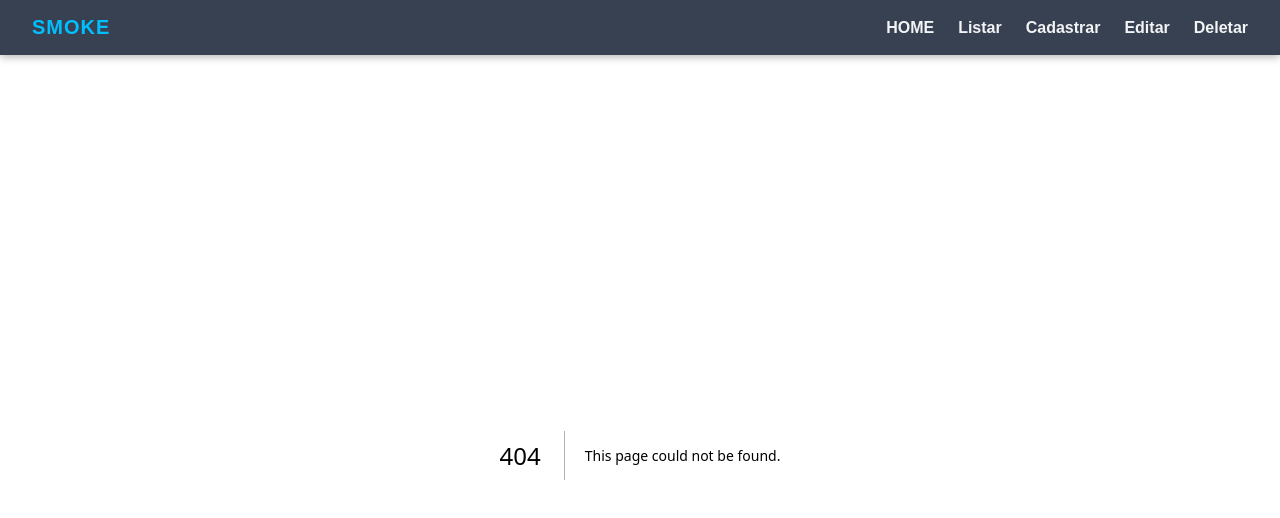
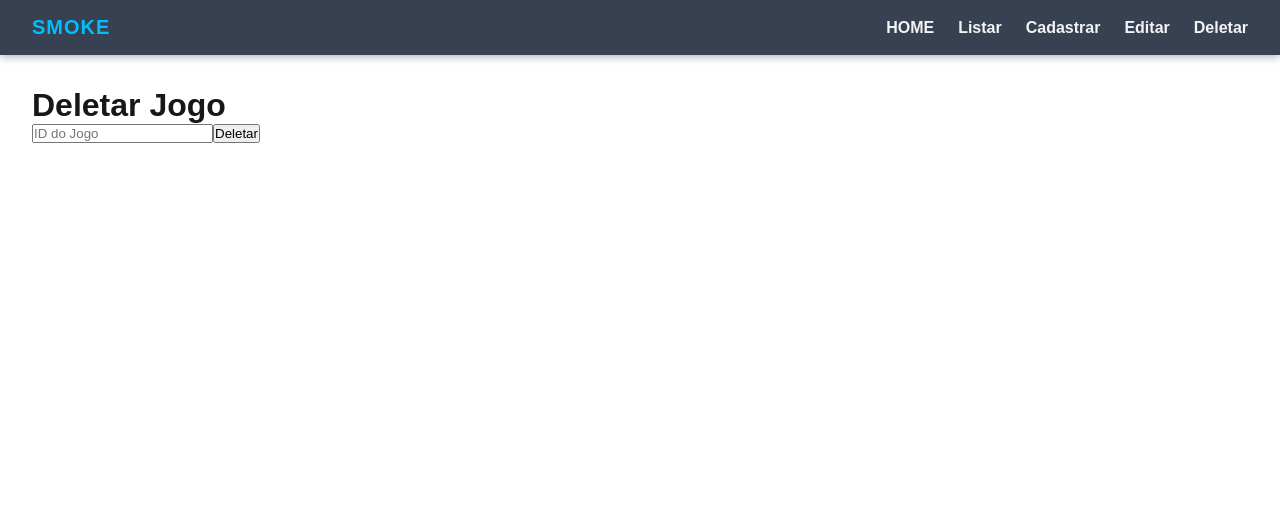
Before and after one commit to GuiKre/Smoke, a Next.js app in the folder Smoke/smoke-next/: page /game/delete in a window 1280 px wide. Before the commit this address had no page. Shown: the top 518 px of the page. Built offline with nearby package versions, Linux system fonts and the light colour scheme.

Commit message:
Adição do método delete a atualização do get

```diff
--- /dev/null
+++ b/Smoke/smoke-next/app/game/delete/page.tsx
@@ -0,0 +1,41 @@
+'use client';
+
+import { useState } from 'react';
+
+export default function DeleteGame() {
+  const [id, setId] = useState('');
+  const [mensagem, setMensagem] = useState('');
+
+  const deletar = async (e: React.FormEvent) => {
+    e.preventDefault();
+
+    try {
+      const resposta = await fetch(`http://localhost:5016/api/games/${id}`, {
+        method: 'DELETE'
+      });
+
+      if (!resposta.ok) throw new Error('Erro ao deletar jogo');
+
+      setMensagem('Jogo deletado com sucesso!');
+      setId('');
+    } catch (err: any) {
+      setMensagem(err.message);
+    }
+  };
+
+  return (
+    <div style={{ padding: '2rem' }}>
+      <h1>Deletar Jogo</h1>
+      <form onSubmit={deletar}>
+        <input
+          type="text"
+          placeholder="ID do Jogo"
+          value={id}
+          onChange={(e) => setId(e.target.value)}
+        />
+        <button type="submit">Deletar</button>
+      </form>
+      {mensagem && <p>{mensagem}</p>}
+    </div>
+  );
+}
```
Also changed, not shown: Smoke/smoke-next/app/game/get/page.tsx (+6 -5 lines), 30 other files (tests, documents, lock files or other folders).
